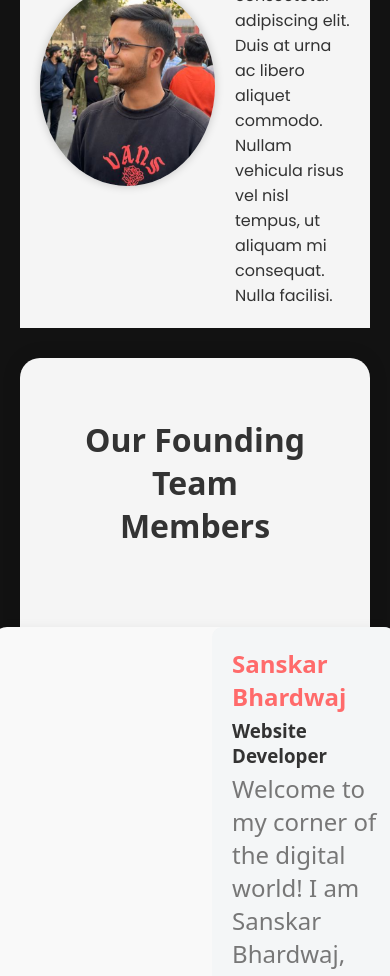
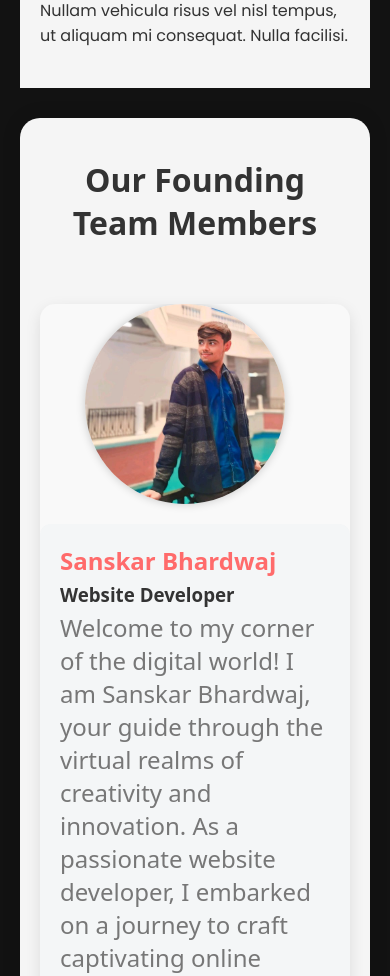
Before and after one commit to Quantsanskar/my-website, a Next.js app: page /founders in a window 390 px wide. Shown: the part 800-1776 px from the top of the page. Built offline with nearby package versions, Linux system fonts and the light colour scheme.

Commit message:
Update Founder.module.css

```diff
--- a/styles/Founder.module.css
+++ b/styles/Founder.module.css
@@ -1,3 +1,5 @@
+/* Common styles */
+
 .container {
     padding: 20px;
 }
@@ -6,12 +8,9 @@
 .cofounder {
     display: flex;
     align-items: center;
-    /* margin-bottom: 30px; */
     background-color: #f5f5f5;
     color: #333;
     padding: 20px;
-    /* border-radius: 10px; */
-    /* box-shadow: 0px 0px 20px rgba(0, 0, 0, 0.1); */
 }
 
 .profile {
@@ -82,8 +81,6 @@
     background-color: #f5f5f5;
     color: #333;
     padding: 20px;
-    /* border-radius: 10px; */
-    /* box-shadow: 0px 0px 20px rgba(0, 0, 0, 0.1); */
 }
 
 /* Animated and Aesthetic Member Profile Styling */
@@ -171,7 +168,7 @@
 .member p {
     color: #777;
     /* Gray */
-    font-size:x-large;
+    font-size: x-large;
     transition: all 0.3s ease-in-out;
 }
 
@@ -179,7 +176,6 @@
     color: #888;
     /* Slightly darker gray */
 }
-
 
 .name {
     color: #007bff;
@@ -203,3 +199,55 @@
 .cofounder {
     animation: fadeInUp 1s ease-out;
 }
+
+/* Responsive styles */
+
+@media screen and (max-width: 768px) {
+
+    .founder,
+    .cofounder {
+        display: block;
+        padding: 20px;
+    }
+
+    .profile {
+
+        margin-left: 20%;
+        margin-right: 0;
+        margin-bottom: 20px;
+        width: 150px;
+        height: 150px;
+    }
+
+    .text {
+        margin-bottom: 20px;
+    }
+
+    .others {
+        padding: 20px;
+    }
+
+    .sectionTitle {
+        padding: 20px;
+    }
+
+    .headerTitle {
+        padding: 20px;
+    }
+
+    .member {
+        margin-bottom: 20px;
+    }
+
+    .memberProfile {
+
+        flex-direction: column;
+        align-items: center;
+    }
+
+    .member .profile {
+        margin-left: 0%;
+        width: 200px;
+        height: 200px;
+    }
+}
```
